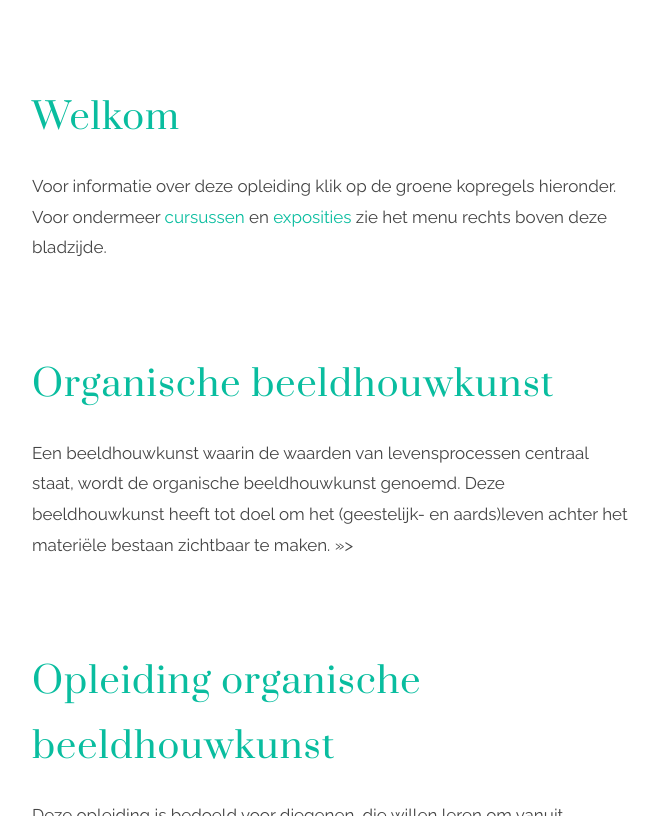
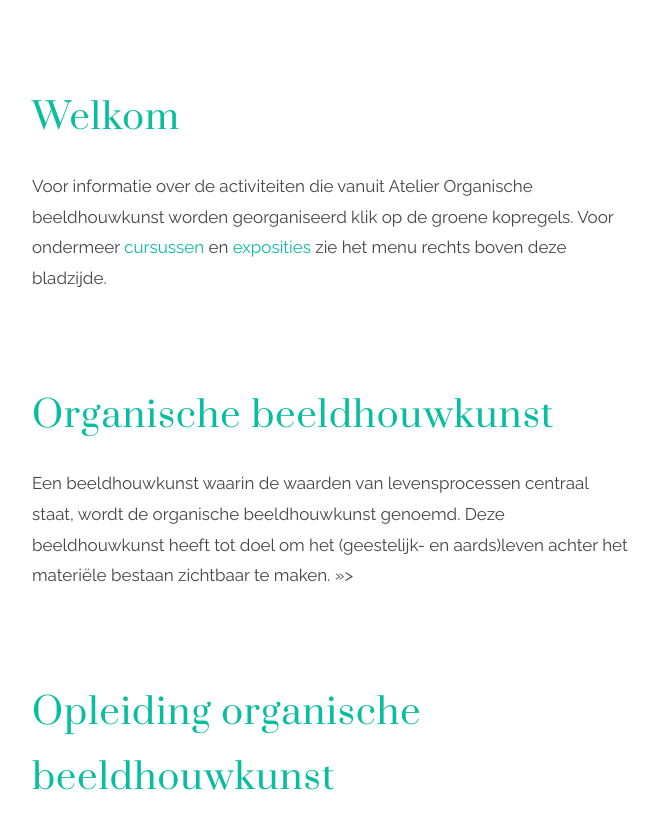
Before and after one commit to feicohajonides2020/feicohajonides2020.github.io, a Jekyll site: the page built from index.html, in a window 1280 px wide and 900 px high, scrolled down 608 px, cut to the strip 84-900 px from the top of the window. Shown: the whole strip, without its empty margins (308-967 px from the left). Built offline with Jekyll 4.4.1, drawn with Linux system fonts in a browser that asks for light colours; the list of posts is cut into pages by our own code.

Commit message:
Update 2019-11-7-Welkom.md

```diff
--- a/_posts/2019-11-7-Welkom.md
+++ b/_posts/2019-11-7-Welkom.md
@@ -7,6 +7,6 @@ header:
     align:
     text: light
 ---
-Voor informatie over deze opleiding klik op de groene kopregels hieronder. Voor ondermeer [cursussen](404.md) en [exposities](exposities) zie het menu rechts boven deze bladzijde.
+Voor informatie over de activiteiten die vanuit Atelier Organische beeldhouwkunst worden georganiseerd klik op de groene kopregels. Voor ondermeer [cursussen](404.md) en [exposities](exposities) zie het menu rechts boven deze bladzijde.
 
 {% include image.html img="https://25853585-541091259790646543.preview.editmysite.com/uploads/2/5/8/5/25853585/broederschap_orig.jpg" alt="Alt for image" caption="Opdracht voor het dorp Almen gemeente Lochem" %}
```
